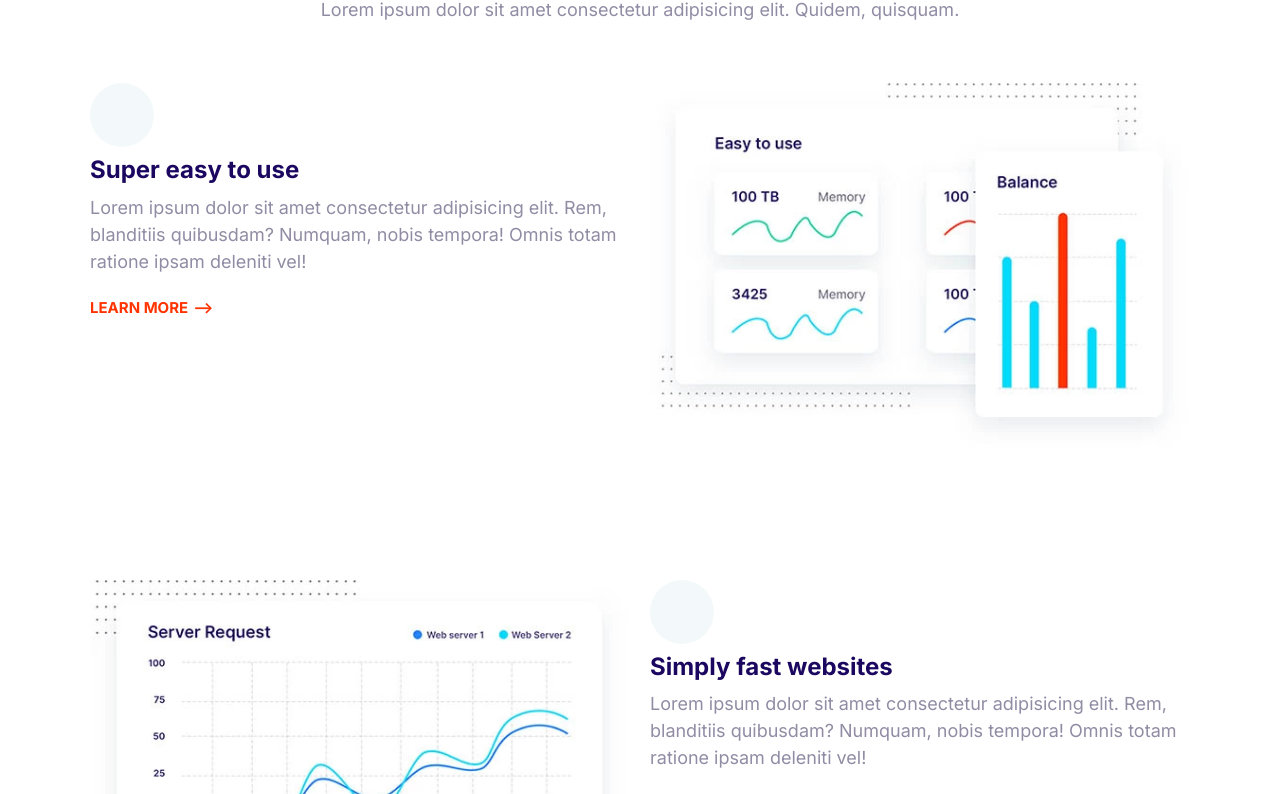
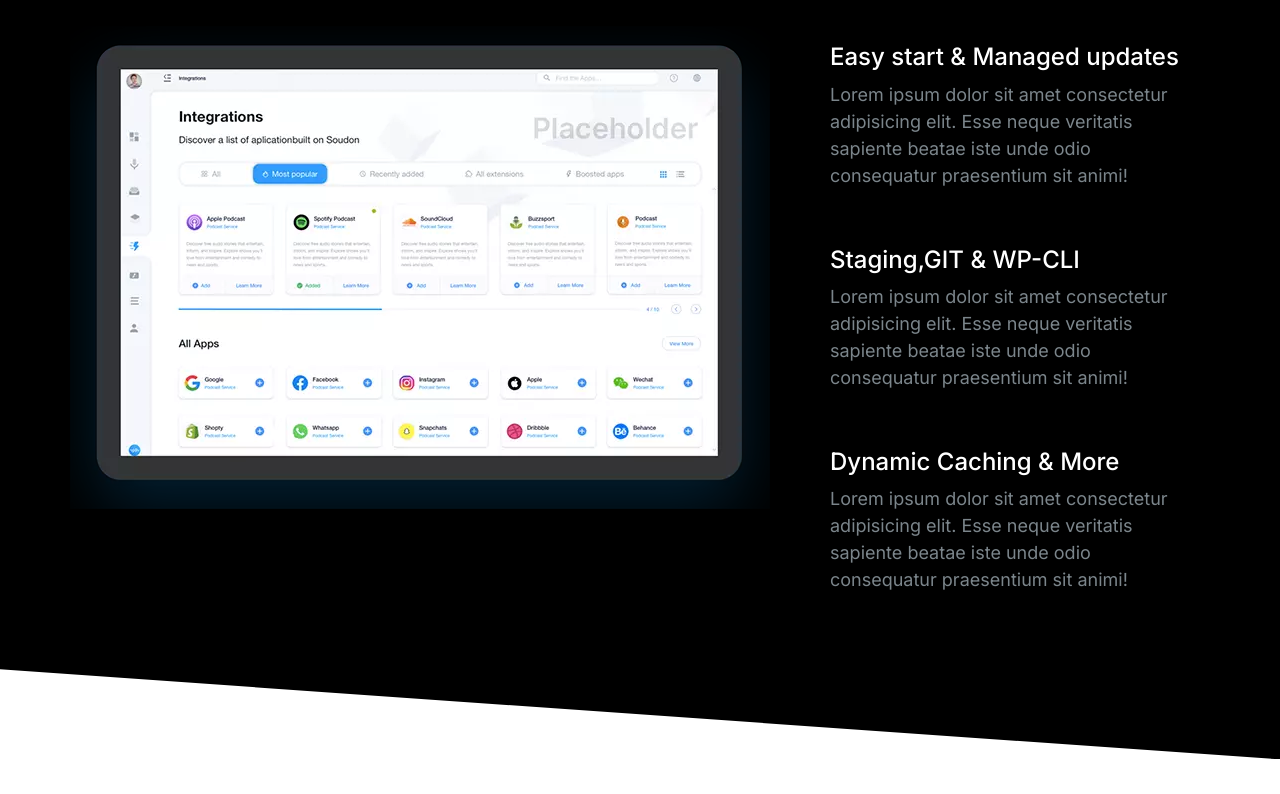
Before and after one commit to xanxad/moshify, a plain HTML site: page index.html in a window 1280 px wide. Shown: the part 141-935 px from the top of the page. After the commit the page ends 900 px from the top, so only its background shows below. Drawn offline with Linux system fonts and the light colour scheme.

Commit message:
build the showcase block template

```diff
--- a/css/styles.css
+++ b/css/styles.css
@@ -38,6 +38,7 @@ h2 {
 }
 h3 {
     font-size: 3rem;
+    font-weight: 500;
 
 }
 p {
@@ -119,7 +120,7 @@ a{
 .list {
     list-style: none;
     padding-left: 0;
-    color: var(--color-headings);
+
 }
 .list--inline .list__item {
     display: inline-block;
@@ -128,6 +129,7 @@ a{
 .list--tick {
     list-style-image: url(../images/tick.svg);
     padding-left: 3rem;
+    color: var(--color-headings);
 
 
 }
@@ -354,6 +356,7 @@ a{
 /*media*/
 .media {
     display: flex;
+    margin-bottom: 4rem;
 }
 .media__title {
     margin-top: 0;
@@ -515,7 +518,7 @@ a{
     margin-bottom: 4rem;
   }
 
-  .block__heading {
+   .block__heading {
     margin-top: 0;
   }
 
@@ -533,12 +536,12 @@ a{
 
   .block--skewed-right {
     padding-bottom: calc(var(--padding-vertical) + 4rem);
-    clip-path: polygon(0% 0%, 100% 0%, 100% 100%, 0% 95%);
+    clip-path: polygon(0% 0%, 100% 0%, 100% 100%, 0% 90%);
   }
 
   .block--skewed-left {
     padding-bottom: calc(var(--padding-vertical) + 4rem);
-    clip-path: polygon(0% 0%, 100% 0%, 100% 95%, 0% 100%);
+    clip-path: polygon(0% 0%, 100% 0%, 100% 90%, 0% 100%);
   }
 
   .container {
@@ -613,9 +616,7 @@ a{
 .hero__image {
     width: 100%;
 }
-.hero {
-    clip-path: polygon(0% 0%, 100% 0%, 100% 90%, 0% 100%);
-}
+
 @media screen and (min-width: 768px) {
     .hero {
         margin-top: 0;
@@ -679,3 +680,22 @@ a{
     }
 
 }
+/*showcase block*/
+.block-showcase__image > img {
+    width: 100%;
+}
+@media screen and (min-width: 768px) {
+    .block-showcase .grid {
+        grid-template-columns: 50% 50%;
+    }
+    .block-showcase__image {
+        justify-self: end ;
+    }
+    .block-showcase__image > img {
+        width: auto;
+        max-width: 700px;
+
+
+    }
+
+}
--- a/index.html
+++ b/index.html
@@ -14,95 +14,76 @@
     <link rel="stylesheet" href="css/styles.css" />
   </head>
   <body>
-    <section class="block container">
+    <section class="block block--dark block--skewed-right">
       <header class="block__header">
-        <h2>Host on the cloud to keep growing</h2>
-        <p>
-          Lorem ipsum dolor sit amet consectetur adipisicing elit. Quidem,
-          quisquam.
-        </p>
+        <h2>User friendly control panel</h2>
       </header>
-      <article class="grid grid--1x2 feature">
-        <div class="feature__content">
-          <span class="icon-container">
-            <svg class="icon icon--primary">
-              <use xlink:href="images/sprite.svg#easy"></use>
-            </svg>
-          </span>
-          <h3 class="feature__heading">Super easy to use</h3>
-          <p>
-            Lorem ipsum dolor sit amet consectetur adipisicing elit. Rem,
-            blanditiis quibusdam? Numquam, nobis tempora! Omnis totam ratione
-            ipsam deleniti vel!
-          </p>
-          <a href="#" class="link-arrow">Learn more</a>
-        </div>
-        <picture>
+      <div class="container grid grid--1x2 block-showcase">
+        <picture class="block-showcase__image">
           <source
             type="image/webp"
-            srcset="images/easy.webp 1x, images/easy@2x.webp 2x"
+            srcset="images/ipad.webp 1x, images/ipad@2x.webp 2x"
           />
           <source
-            type="image/jpg"
-            srcset="images/easy.jpg 1x, images/easy@2x.jpg 2x"
+            type="image/png"
+            srcset="images/ipad.png 1x, images/ipad@2x.png 2x"
           />
-          <img class="feature__image" src="images/easy@2x.jpg" alt="" />
+          <img src="images/ipad.png" alt="" />
         </picture>
-      </article>
-      <article class="grid grid--1x2 feature">
-        <div class="feature__content">
-          <span class="icon-container">
+        <ul class="list">
+          <li>
+            <div class="media">
+              <div class="media__image">
                 <svg class="icon icon--primary">
                   <use xlink:href="images/sprite.svg#computer"></use>
                 </svg>
-          </span>
-          <h3 class="feature__heading">Simply fast websites</h3>
+              </div>
+              <div class="media__body">
+                <h3 class="media__title">Easy start & Managed updates</h3>
                 <p>
-            Lorem ipsum dolor sit amet consectetur adipisicing elit. Rem,
-            blanditiis quibusdam? Numquam, nobis tempora! Omnis totam ratione
-            ipsam deleniti vel!
+                  Lorem ipsum dolor sit amet consectetur adipisicing elit. Esse
+                  neque veritatis sapiente beatae iste unde odio consequatur
+                  praesentium sit animi!
                 </p>
-          <a href="#" class="link-arrow">Learn more</a>
               </div>
-        <picture>
-          <source
-            type="image/webp"
-            srcset="images/fast.webp 1x, images/fast@2x.webp 2x"
-          />
-          <source
-            type="image/jpg"
-            srcset="images/fast.jpg 1x, images/fast@2x.jpg 2x"
-          />
-          <img class="feature__image" src="images/fast@2x.jpg" alt="" />
-        </picture>
-      </article>
-      <article class="grid grid--1x2 feature">
-        <div class="feature__content">
-          <span class="icon-container">
+            </div>
+          </li>
+          <li>
+            <div class="media">
+              <div class="media__image">
                 <svg class="icon icon--primary">
-              <use xlink:href="images/sprite.svg#settings"></use>
+                  <use xlink:href="images/sprite.svg#growth"></use>
                 </svg>
-          </span>
-          <h3 class="feature__heading">Wordpress Made Easy</h3>
+              </div>
+              <div class="media__body">
+                <h3 class="media__title">Staging,GIT & WP-CLI</h3>
                 <p>
-            Lorem ipsum dolor sit amet consectetur adipisicing elit. Rem,
-            blanditiis quibusdam? Numquam, nobis tempora! Omnis totam ratione
-            ipsam deleniti vel!
+                  Lorem ipsum dolor sit amet consectetur adipisicing elit. Esse
+                  neque veritatis sapiente beatae iste unde odio consequatur
+                  praesentium sit animi!
                 </p>
-          <a href="#" class="link-arrow">Learn more</a>
               </div>
-        <picture>
-          <source
-            type="image/webp"
-            srcset="images/wordpress.webp 1x, images/wordpress@2x.webp 2x"
-          />
-          <source
-            type="image/jpg"
-            srcset="images/wordpress.jpg 1x, images/wordpress@2x.jpg 2x"
-          />
-          <img class="feature__image" src="images/wordpress@2x.jpg" alt="" />
-        </picture>
-      </article>
+            </div>
+          </li>
+          <li>
+            <div class="media">
+              <div class="media__image">
+                <svg class="icon icon--primary">
+                  <use xlink:href="images/sprite.svg#wordpress"></use>
+                </svg>
+              </div>
+              <div class="media__body">
+                <h3 class="media__title">Dynamic Caching & More</h3>
+                <p>
+                  Lorem ipsum dolor sit amet consectetur adipisicing elit. Esse
+                  neque veritatis sapiente beatae iste unde odio consequatur
+                  praesentium sit animi!
+                </p>
+              </div>
+            </div>
+          </li>
+        </ul>
+      </div>
     </section>
     <script src="js/main.js"></script>
   </body>
```
Also changed, not shown: components/showcase-block.html (added, +71 -0 lines), images/ipad.png (added), images/ipad.webp (added), images/ipad@2x.png (added), images/ipad@2x.webp (added). Lines whose indentation alone changed are shown as unchanged.
